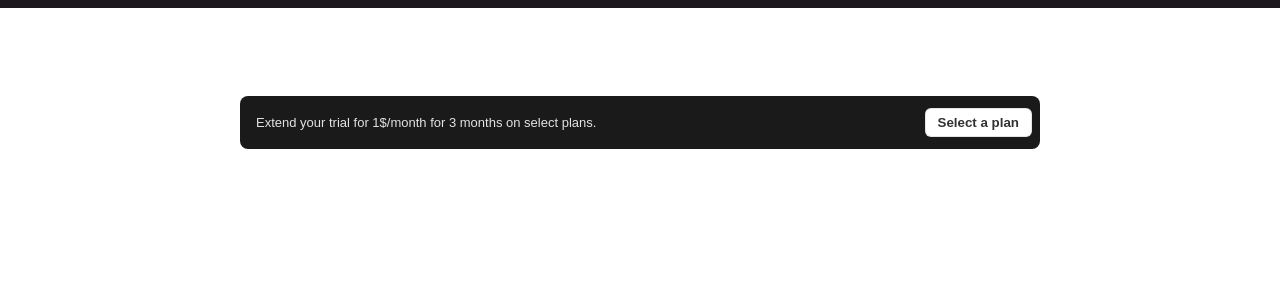
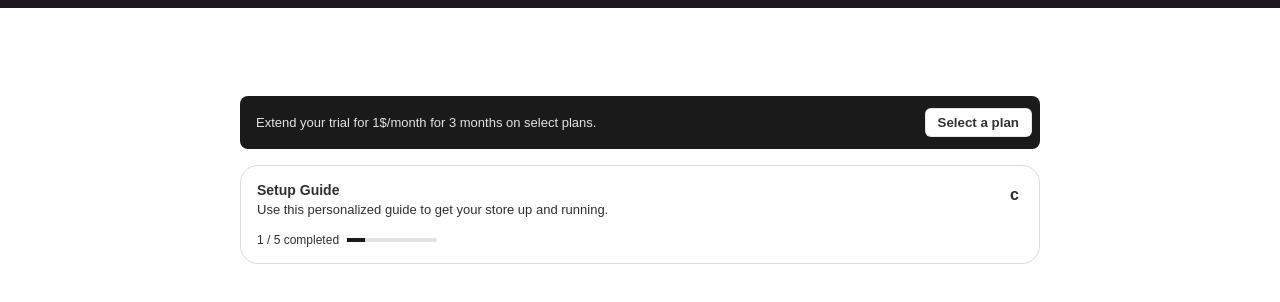
Before and after one commit to tish-code/luf-hackathon, a website built with Vite: page index.html in a window 1280 px wide. Shown: the part 48-350 px from the top of the page. Built offline with nearby package versions, Linux system fonts and the light colour scheme.

Commit message:
implemented closed setup guide section

```diff
--- a/app.css
+++ b/app.css
@@ -36,7 +36,7 @@ nav {
   border: 1px solid #616161;
   font-size: 13px;
   line-height: 18.2px;
-  transition: 0.2s ease;
+  transition: 0.3s ease;
   color: #f1f1f1;
   font-weight: 500;
 }
@@ -75,7 +75,7 @@ nav {
   border-radius: 8px;
   padding: 8px;
   background-color: #303030;
-  transition: 0.2s ease;
+  transition: 0.3s ease;
   cursor: pointer;
 }
 .auth-user > .notification:hover {
@@ -89,7 +89,7 @@ nav {
   height: 32px;
   border-radius: 8px;
   background-color: #303030;
-  transition: 0.2s ease;
+  transition: 0.3s ease;
   cursor: pointer;
   /* margin: 0 0 0 4px; */
 }
@@ -112,7 +112,7 @@ nav {
   height: 28px;
   padding: auto;
   font-size: 13.5px;
-  transition: 0.2s ease;
+  transition: 0.3s ease;
 }
 .auth-user > .user:hover {
   background-color: #616161;
@@ -138,7 +138,7 @@ nav {
   border-radius: 14px;
   border: 1px solid #dbdbdb;
   gap: 16px;
-  transition: 0.5s ease-in;
+  transition: 0.3s ease-in;
   background-color: #fff;
 }
 .alerts-modal > .alerts-header {
@@ -235,7 +235,7 @@ nav {
   height: 28px;
   padding: auto;
   font-size: 13.5px;
-  transition: 0.2s ease;
+  transition: 0.3s ease;
 }
 .store-name > p {
   font-size: 13px;
@@ -247,6 +247,7 @@ nav {
   border-radius: 8px;
   gap: 8px;
   cursor: pointer;
+  transition: 0.3s ease;
 }
 .all-stores > svg {
   height: 15px;
@@ -258,6 +259,9 @@ nav {
 .all-stores > p {
   font-size: 13px;
   font-weight: 500;
+}
+.all-stores:hover {
+  background-color: #f1f1f1;
 }
 .user-modal > .line {
   height: 1px;
@@ -276,6 +280,9 @@ nav {
   font-weight: 500;
   cursor: pointer;
 }
+.modal-middle > p:hover {
+  background-color: #f1f1f1;
+}
 
 .user-modal > .modal-footer {
   display: flex;
@@ -288,6 +295,10 @@ nav {
   flex-direction: column;
   border-radius: 8px;
   padding: 8px;
+  cursor: pointer;
+}
+.modal-footer > .owner:hover {
+  background-color: #f1f1f1;
 }
 .owner > .name {
   font-size: 13px;
@@ -306,11 +317,14 @@ nav {
   cursor: pointer;
 }
 
+.modal-footer > p:hover {
+  background-color: #f1f1f1;
+}
 /* Main body Styles */
 main {
   display: flex;
   flex-direction: column;
-  gap: 13px;
+  gap: 16px;
   width: 800px;
   min-height: 178px;
   margin: 88px auto 0 auto;
@@ -335,6 +349,8 @@ main > .subscription {
 
 .subscription > .actions {
   display: flex;
+  gap: 8px;
+  align-items: center;
 }
 .actions > button {
   padding: 6px 12px 6px 12px;
@@ -344,7 +360,69 @@ main > .subscription {
   color: #323232;
   cursor: pointer;
 }
-
+/* .actions > svg {
+  border-radius: 6px;
+  padding: 6px;
+}
+.actions > svg > path {
+  width: 10.5px;
+  height: 10.5px;
+  fill: #e3e3e3;
+  color: #e3e3e3;
+} */
+main > .setup-guide {
+  display: flex;
+  width: 100%;
+  border: 1px solid #dbdbdb;
+  padding: 16px;
+  gap: 16px;
+  border-radius: 18px;
+  background: #ffffff;
+}
+.setup-guide > .setup {
+  display: flex;
+  flex-direction: column;
+  gap: 16px;
+}
+.setup > .setup-head {
+  display: flex;
+  flex-direction: column;
+  gap: 4px;
+}
+.setup-head > .top {
+  font-size: 14px;
+  font-weight: 600;
+}
+.setup-head > .p {
+  font-weight: 400;
+  font-size: 13px;
+}
+.setup > .progress {
+  display: flex;
+  align-items: center;
+  gap: 8px;
+}
+.progress > p {
+  font-size: 12px;
+  font-weight: 400;
+}
+.progress > .progress-bars {
+  display: flex;
+  height: 4px;
+  border-radius: 28px;
+  background-color: #e3e3e3;
+}
+.progress-bars > .bars {
+  width: 18px;
+}
+.progress-bars > #first {
+  background-color: #1a1a1a;
+}
+.setup-guide > .setup-guide-closed-icon {
+  margin: 0 0 0 auto;
+  padding: 4px;
+  border-radius: 6px;
+}
 /* media queries */
 @media screen and (max-width: 810px) {
   .search-input {
@@ -404,4 +482,7 @@ main > .subscription {
     align-items: start;
     gap: 16px;
   }
+  main > .setup-guide {
+    border-radius: 0;
+  }
 }
--- a/index.html
+++ b/index.html
@@ -219,12 +219,34 @@
     </header>
 
     <main>
-      <section class="subscription">
+      <div class="subscription">
         <p>Extend your trial for 1$/month for 3 months on select plans.</p>
+        <!-- Icon -->
         <div class="actions">
           <button class="action-btn">Select a plan</button>
           <!-- Icon -->
         </div>
+      </div>
+      <section class="setup-guide">
+        <div class="setup">
+          <div class="setup-head">
+            <p class="top">Setup Guide</p>
+            <p class="p">
+              Use this personalized guide to get your store up and running.
+            </p>
+          </div>
+          <div class="progress">
+            <p>1 / 5 completed</p>
+            <div class="progress-bars">
+              <div class="bars first" id="first"></div>
+              <div class="bars"></div>
+              <div class="bars"></div>
+              <div class="bars"></div>
+              <div class="bars" id="last"></div>
+            </div>
+          </div>
+        </div>
+        <div class="setup-guide-closed-icon">c</div>
       </section>
     </main>
     <script src="app.js"></script>
```
